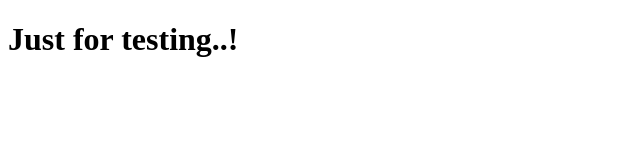
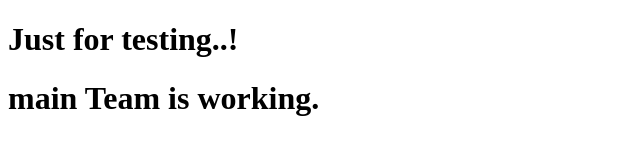
Before and after one commit to Nandkishor12527/localrepo, a plain HTML site: page index.html in a window 1280 px wide. Shown: the whole page, without its empty margins (0-640 px from the left). Drawn offline with Linux system fonts and the light colour scheme.

Commit message:
Add new feature

```diff
--- a/index.html
+++ b/index.html
@@ -7,5 +7,6 @@
 </head>
 <body>
     <h1> Just for testing..!</h1>
+    <h1> main Team is working.</h1>
 </body>
 </html>
```
